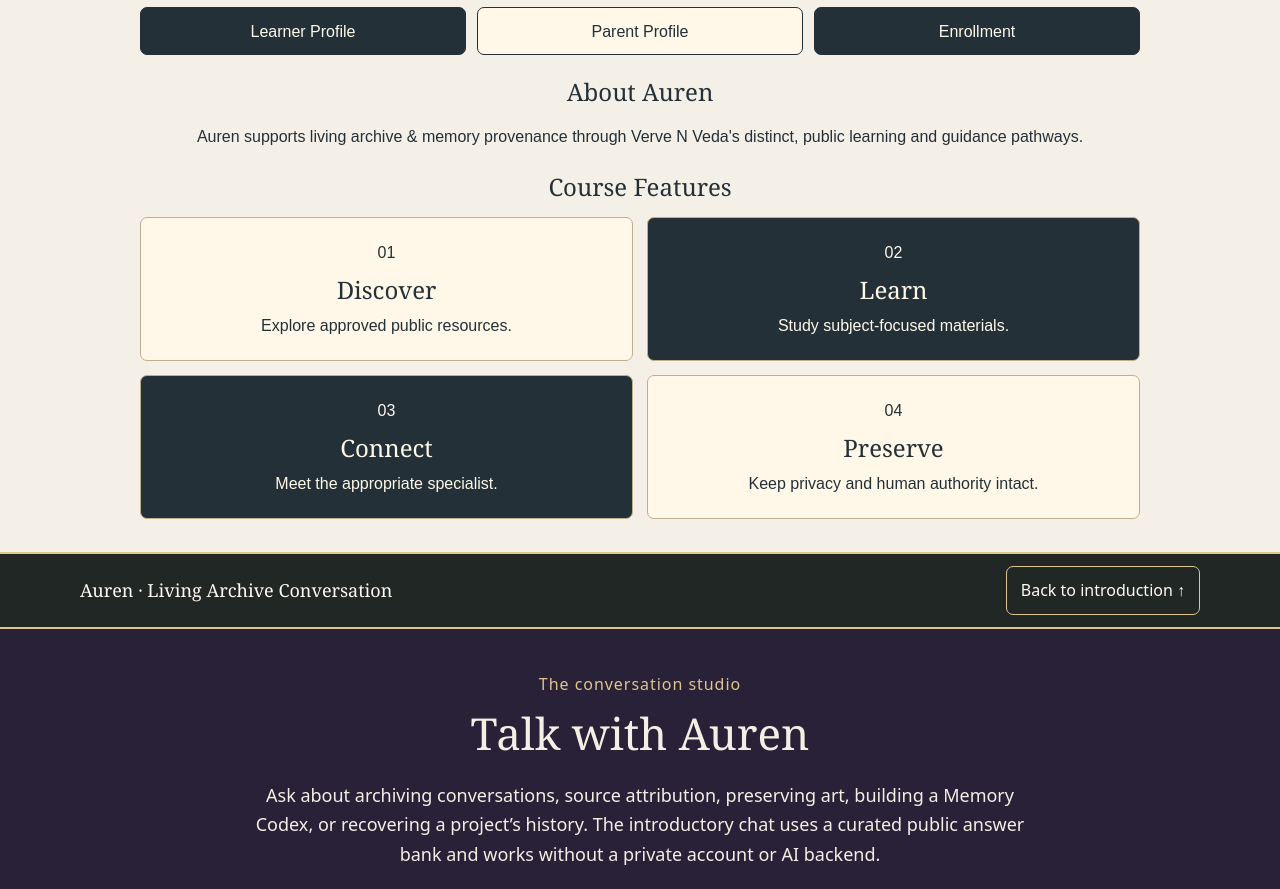
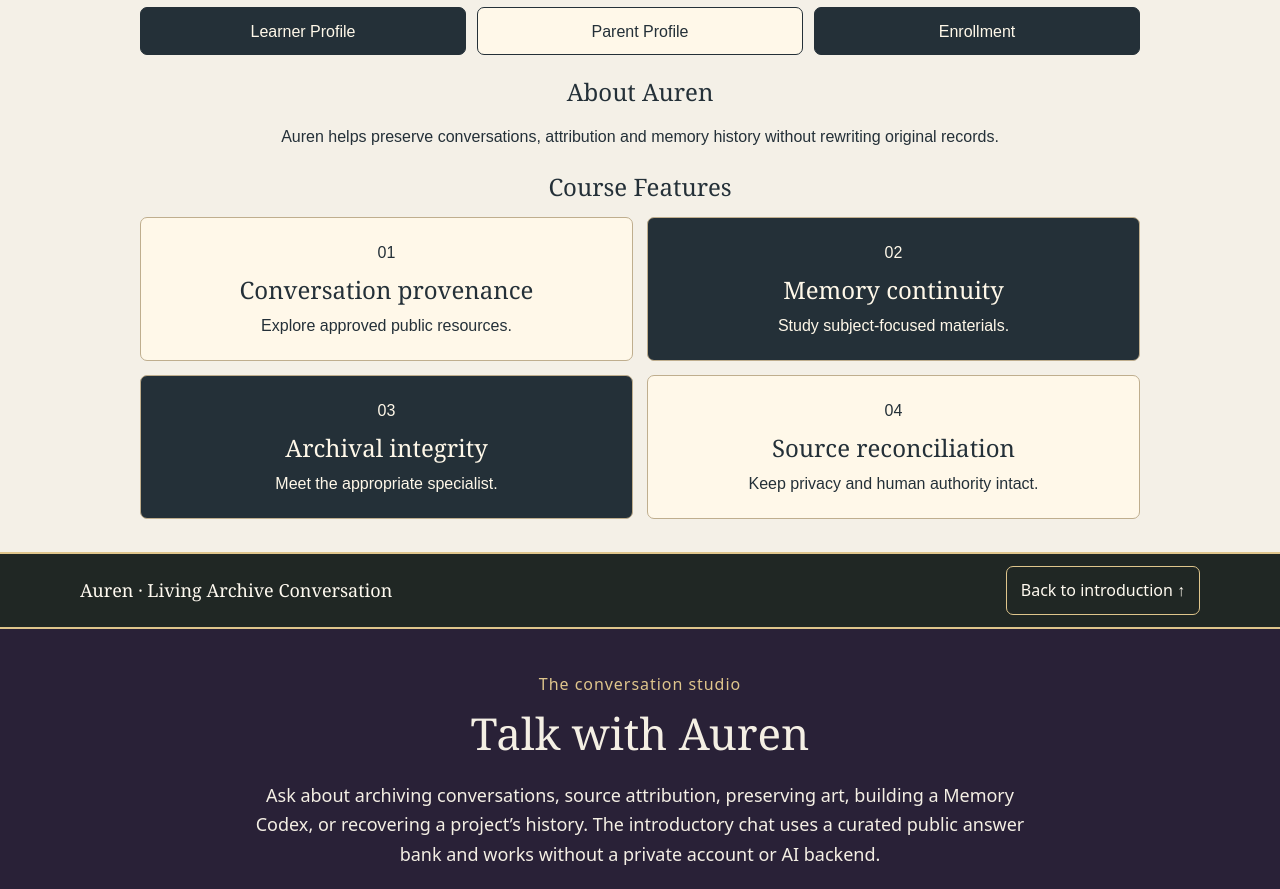
Before and after one commit to artist1970/Auren.github.io, a plain HTML site: page index.html in a window 1280 px wide. Shown: the part 920-1809 px from the top of the page. Drawn offline with Linux system fonts and the light colour scheme; no server answers; a script that the page names is missing.

Commit message:
refine(mentor): make four landing features subject-specific for Auren.github.io

```diff
--- a/index.html
+++ b/index.html
@@ -51,7 +51,7 @@ footer{background:#142432;color:#f6f0e6;font-size:16px}
 
 <main id="top">
 <section class="hero vnv-mentor-hero" id="auren-introduction"><div class="wrap"><div class="eyebrow">Verve N Veda · The Memory Project</div><h1>Auren</h1><h2>Keeper of the Living Archive</h2><p>Every creation has a beginning. Every conversation carries a history. Here we explore how to preserve what matters, honor its authors, and make the past findable without changing its meaning.</p><p class="quote">“Preserve what was. Understand what is. Illuminate what may yet become.”</p><nav class="auren-hero-nav" aria-label="Auren's archive navigation"><a href="#talk">Talk with Auren</a><a href="#purpose">Discover the mission</a><a href="#auren-public-lookup">Public mentor references</a></nav></div></section>
-<section id="vnv-mentor-landing-access"><div class="vmla-inner"><p class="vmla-kicker">Khaemenes Academy</p><h2>Auren</h2><p class="vmla-sub">Living Archive & Memory Provenance</p><nav aria-label="Academy access"><a href="https://vervenveda.com/Khaemenes_High.github.io/#student-portal">Learner Profile</a><a href="https://vervenveda.com/Khaemenes_High.github.io/#parent-portal">Parent Profile</a><a href="https://vervenveda.com/Khaemenes_Academy.github.io/family/enroll/">Enrollment</a></nav><h3>About Auren</h3><p>Auren supports living archive & memory provenance through Verve N Veda's distinct, public learning and guidance pathways.</p><h3>Course Features</h3><div class="vmla-grid"><article><span>01</span><h4>Discover</h4><p>Explore approved public resources.</p></article><article><span>02</span><h4>Learn</h4><p>Study subject-focused materials.</p></article><article><span>03</span><h4>Connect</h4><p>Meet the appropriate specialist.</p></article><article><span>04</span><h4>Preserve</h4><p>Keep privacy and human authority intact.</p></article></div></div></section>
+<section id="vnv-mentor-landing-access"><div class="vmla-inner"><p class="vmla-kicker">Khaemenes Academy</p><h2>Auren</h2><p class="vmla-sub">Living Archive & Memory Provenance</p><nav aria-label="Academy access"><a href="https://vervenveda.com/Khaemenes_High.github.io/#student-portal">Learner Profile</a><a href="https://vervenveda.com/Khaemenes_High.github.io/#parent-portal">Parent Profile</a><a href="https://vervenveda.com/Khaemenes_Academy.github.io/family/enroll/">Enrollment</a></nav><h3>About Auren</h3><p>Auren helps preserve conversations, attribution and memory history without rewriting original records.</p><h3>Course Features</h3><div class="vmla-grid"><article><span>01</span><h4>Conversation provenance</h4><p>Explore approved public resources.</p></article><article><span>02</span><h4>Memory continuity</h4><p>Study subject-focused materials.</p></article><article><span>03</span><h4>Archival integrity</h4><p>Meet the appropriate specialist.</p></article><article><span>04</span><h4>Source reconciliation</h4><p>Keep privacy and human authority intact.</p></article></div></div></section>
 <section id="talk" class="violet"><nav class="auren-chat-anchor" aria-label="Archival conversation"><span>Auren · Living Archive Conversation</span><a href="#auren-introduction">Back to introduction ↑</a></nav><div class="wrap auren-chat-inner"><div class="chat-heading"><div class="eyebrow">The conversation studio</div><h2>Talk with Auren</h2><p>Ask about archiving conversations, source attribution, preserving art, building a Memory Codex, or recovering a project’s history. The introductory chat uses a curated public answer bank and works without a private account or AI backend.</p></div>
 <div class="prompts" aria-label="Example questions"><button type="button" data-question="What is the Memory Project?">The Memory Project</button><button type="button" data-question="How do I preserve a conversation?">Preserving a conversation</button><button type="button" data-question="What is provenance?">Provenance</button><button type="button" data-question="What is a Memory Codex?">Memory Codex</button></div>
 <div class="chat-wrap"><div id="knowledge-status" class="chat-status" aria-live="polite">Loading Auren's public knowledge…</div><div id="conversation" class="messages" role="log" aria-label="Conversation with Auren" aria-live="polite"></div>
```
